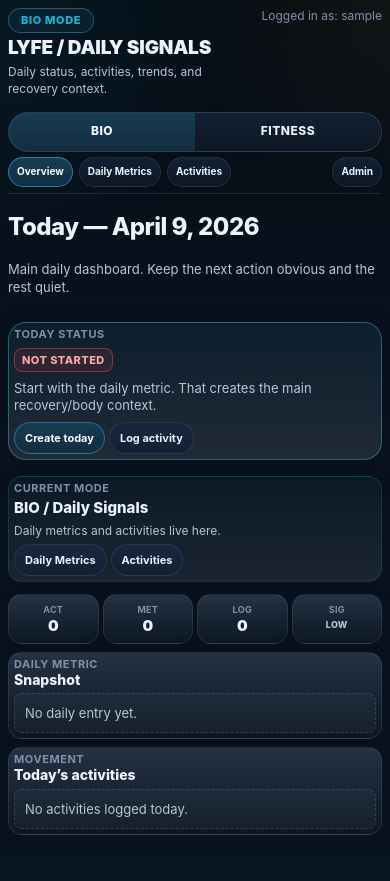
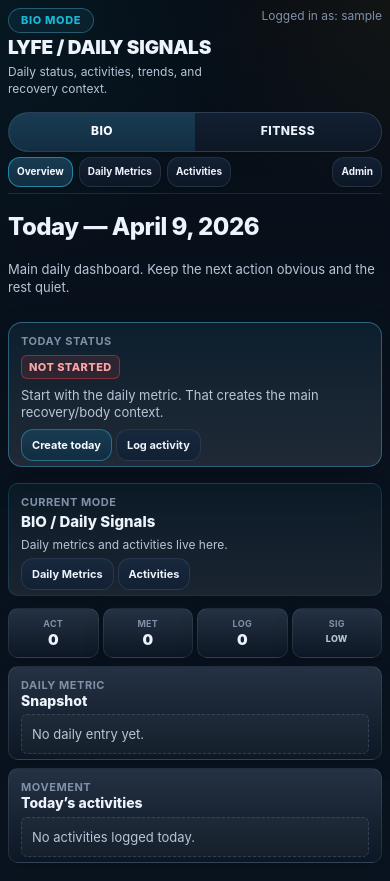
Before and after one commit to MartinParf/lyfeapp, a Django app: page /bio/ in a window 390 px wide. Before the commit the page ends 835 px from the top, so only its background shows below. Run offline with Django 5.2, Linux system fonts and the light colour scheme; the visitor is signed in with stand-in values (Sample User, id 1); data that the repository does not hold is empty; some libraries are stand-ins or nearby versions.

Commit message:
Tighten radius scale and fix card text collisions

```diff
--- a/core/static/core/css/app.css
+++ b/core/static/core/css/app.css
@@ -2686,3 +2686,144 @@ input[type="button"] {
            border-radius: 18px;
        }
    }
+   /* =========================================================
+   RADIUS TIGHTENING — calmer corners, no text collisions
+   ========================================================= */
+
+:root,
+:root[data-theme="dark"],
+:root[data-theme="light"] {
+    --radius-xs: 4px;
+    --radius-sm: 6px;
+    --radius-md: 10px;
+    --radius-lg: 14px;
+    --radius-xl: 18px;
+    --radius: var(--radius-sm);
+}
+
+/* hlavní BIO/FITNESS switch může zůstat měkčí */
+.mode-switch {
+    border-radius: 20px;
+    overflow: hidden;
+}
+
+.mode-switch-link {
+    border-radius: 0;
+}
+
+/* horní pill navigace jen lehce kulatá */
+.context-subnav-link,
+.nav-pill,
+.sub-nav-link,
+.link-button,
+button,
+input[type="submit"],
+input[type="button"] {
+    border-radius: 14px;
+}
+
+/* malé badge/chipy */
+.app-brand-tag,
+.status-badge,
+.exercise-chip,
+.session-chip,
+.pattern-chip,
+.tag,
+.badge {
+    border-radius: 999px;
+}
+
+/* běžné karty a bloky */
+.card,
+.list-card,
+.form-section,
+.inline-form,
+.stat-tile,
+.mode-bridge-card,
+.overview-bridge-card,
+.execution-card,
+.form-hero-card,
+.session-mini-tile,
+.session-history-card,
+.session-collapsible,
+.session-secondary-details,
+.session-set-block,
+.session-add-set-block,
+.exercise-entry-card,
+.panel-soft {
+    border-radius: 12px;
+}
+
+/* zvýrazněné horní boxy */
+.panel-accent,
+.overview-primary-card,
+.session-page-head,
+.execution-card-primary,
+.form-hero-card-primary {
+    border-radius: 16px;
+}
+
+/* trochu víc prostoru od rohů */
+.panel-accent,
+.overview-primary-card,
+.execution-card-primary,
+.form-hero-card-primary,
+.card,
+.list-card,
+.form-section,
+.inline-form,
+.panel-soft {
+    padding-top: 14px;
+    padding-right: 14px;
+    padding-left: 14px;
+}
+
+/* na mobilu ještě utaženější */
+@media (max-width: 768px) {
+    .card,
+    .list-card,
+    .form-section,
+    .inline-form,
+    .stat-tile,
+    .mode-bridge-card,
+    .overview-bridge-card,
+    .execution-card,
+    .form-hero-card,
+    .session-mini-tile,
+    .session-history-card,
+    .panel-soft {
+        border-radius: 10px;
+    }
+
+    .panel-accent,
+    .overview-primary-card,
+    .session-page-head,
+    .execution-card-primary,
+    .form-hero-card-primary {
+        border-radius: 14px;
+    }
+
+    .context-subnav-link,
+    .nav-pill,
+    .sub-nav-link,
+    .link-button,
+    button,
+    input[type="submit"],
+    input[type="button"] {
+        border-radius: 12px;
+    }
+
+    .panel-accent,
+    .overview-primary-card,
+    .execution-card-primary,
+    .form-hero-card-primary,
+    .card,
+    .list-card,
+    .form-section,
+    .inline-form,
+    .panel-soft {
+        padding-top: 12px;
+        padding-right: 12px;
+        padding-left: 12px;
+    }
+}
```
